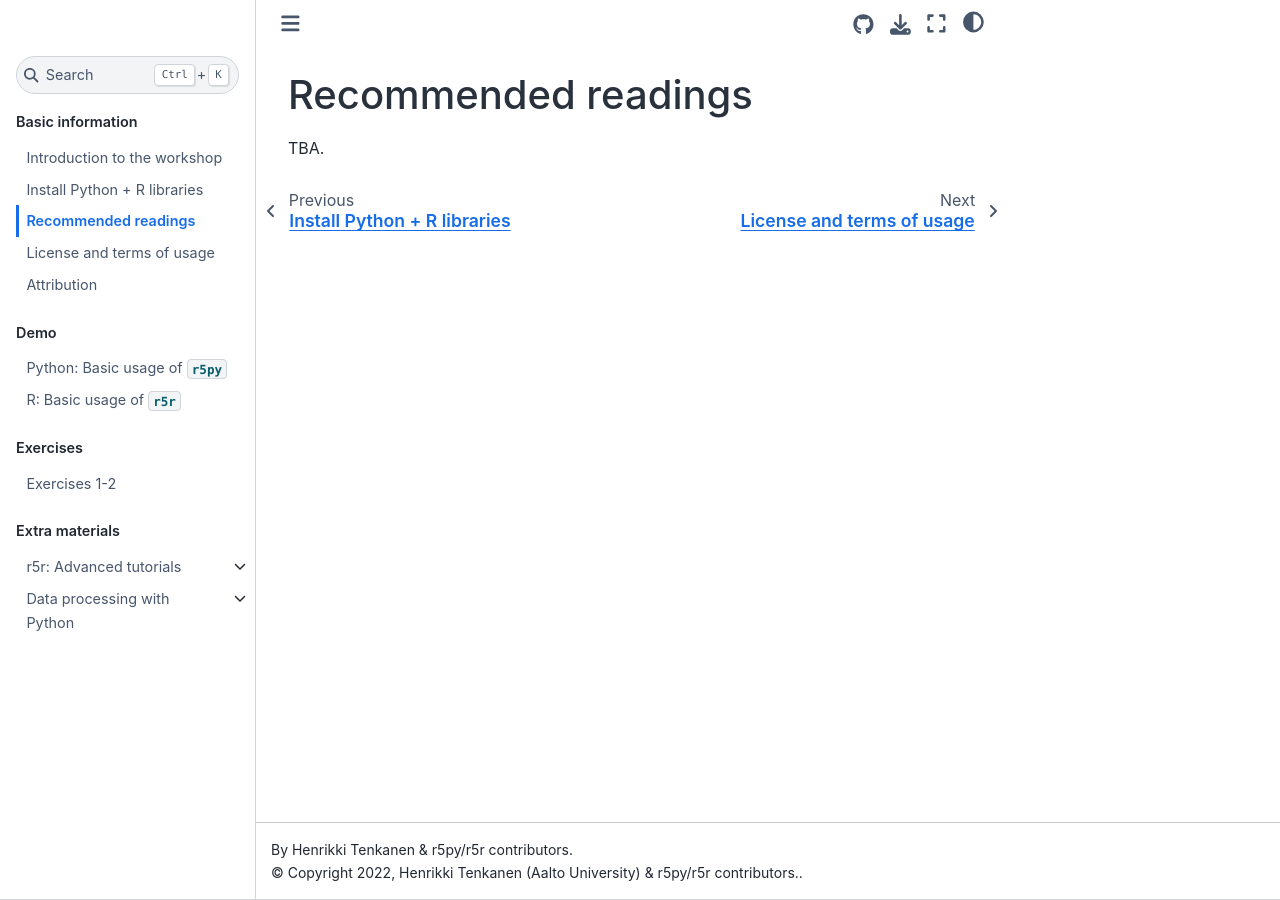
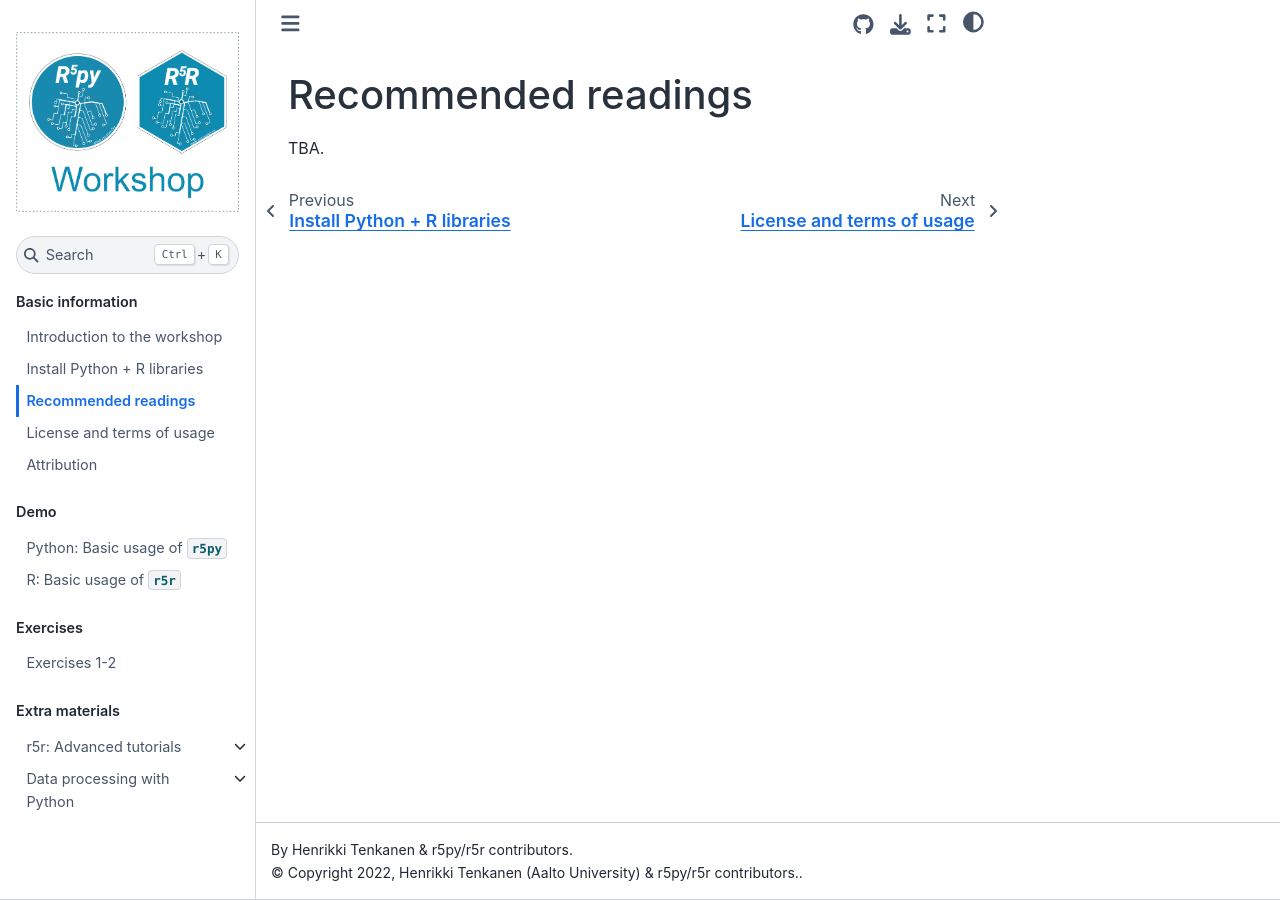
Before and after one commit to r5py/r5edu, a Sphinx documentation site: the page built from source/course-info/literature.rst, in a window 1280 px wide. Built offline with Sphinx 7.4.7 and the Sphinx Book theme 1.1.4, drawn with Linux system fonts in a browser that asks for light colours; pages that are not in the unit, such as notebooks, are missing from menus.

Commit message:
Update visuals for the website

```diff
--- a/source/conf.py
+++ b/source/conf.py
@@ -59,7 +59,7 @@
 # relative to this directory. They are copied after the builtin static files,
 # so a file named "default.css" will overwrite the builtin "default.css".
 html_static_path = ['_static']
-html_logo = 'img/Aalto_logo_SDS4SM.png'
+html_logo = 'img/r5_workshop_logo.png'
 html_title = ""
 
 html_theme_options = {
--- a/source/index.rst
+++ b/source/index.rst
@@ -1,4 +1,4 @@
-.. figure:: img/Sustainable_mobility_banner.png
+.. figure:: img/event_banner.png
 
 *Workshop*: **Open tools for large-scale spatial accessibility analysis in Python and R** deals with the use open-source tools in Python (r5py) and R (r5r) to study spatial
 accessibility in urban environments.
@@ -61,6 +61,7 @@
 
    notebooks/r5py_intro.ipynb
    notebooks/r5r_intro.ipynb
+   notebooks/spatial_network_analysis.ipynb
 
 .. toctree::
    :maxdepth: 1
```
Also changed, not shown: source/img/event_banner.png (added), source/img/r5_workshop_logo.png (added).
